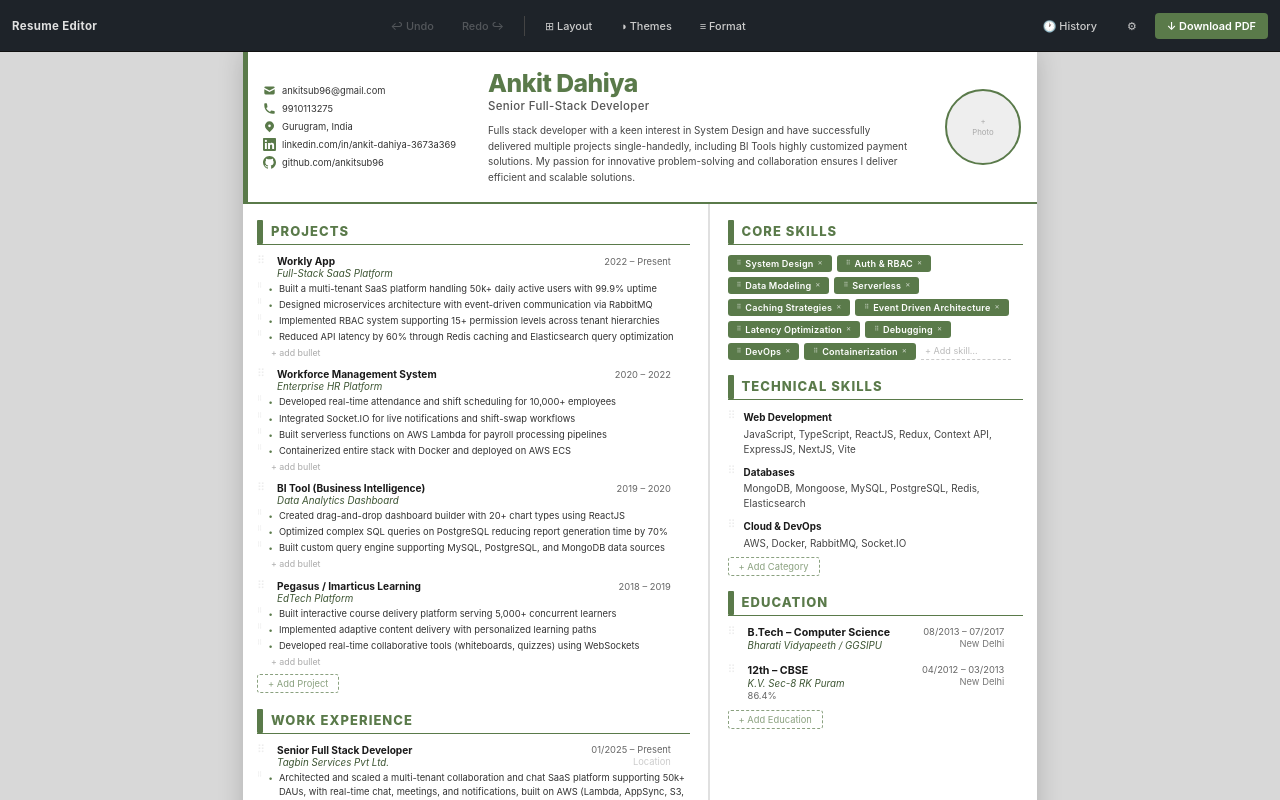
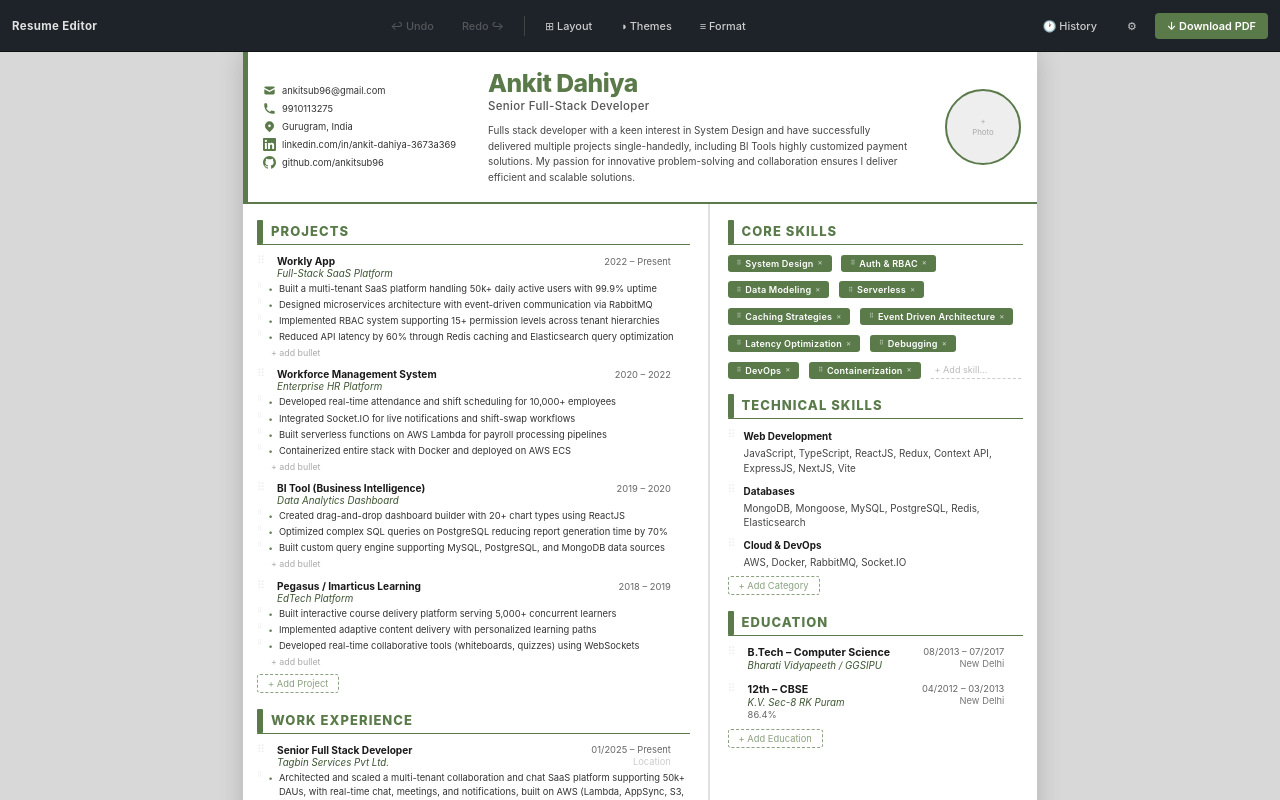
Before and after one commit to ankitsub96/resume-editor, a React (Vite) app: page / in a window 1280 px wide. Built offline with nearby package versions, Linux system fonts and the light colour scheme.

Commit message:
Skills chips gap responds to spacing control

```diff
--- a/src/sections/SkillsSection.css
+++ b/src/sections/SkillsSection.css
@@ -1,7 +1,7 @@
 .skills-chip-list {
   display: flex;
   flex-wrap: wrap;
-  gap: 5px;
+  gap: var(--item-gap);
 }
 
 .drag-dot {
```
